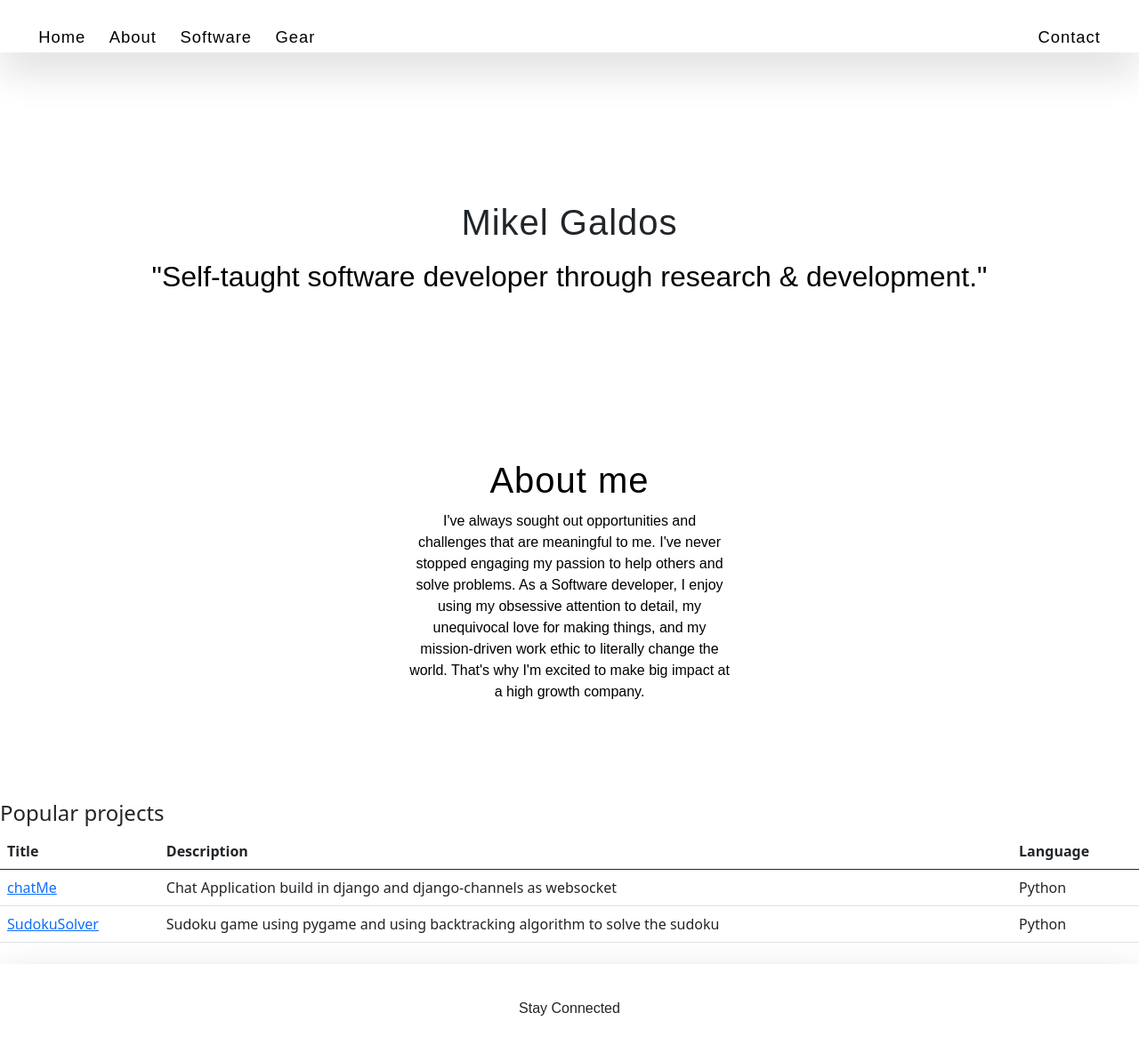
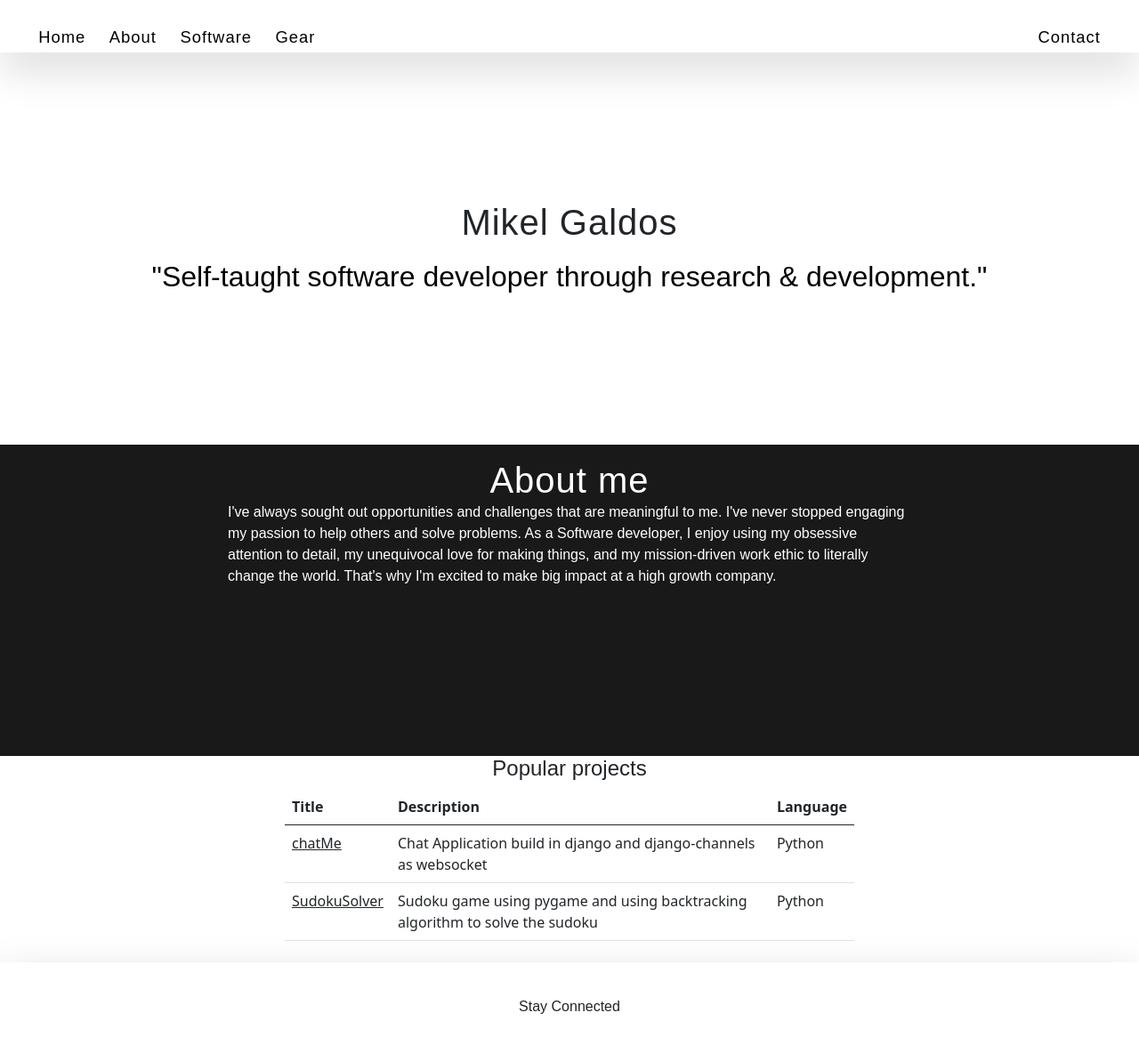
Before and after one commit to MikelGV/Personal-Website, a Flask app: page / in a window 1280 px wide. Shown: the whole page at 89% size. After the commit the page ends 1140 px from the top, so only its background shows below. Run offline with Flask 2, Linux system fonts and the light colour scheme.

Commit message:
added style to table

```diff
--- a/src/flaskr/static/css/index.css
+++ b/src/flaskr/static/css/index.css
@@ -3,7 +3,10 @@ h1{
     font-family: Arial, Helvetica, sans-serif;
     letter-spacing: 1px;
 }
-h5, p {
+div {
+    display: block;
+}
+h5 {
     font-family: Arial, Helvetica, sans-serif;
     display: block;
     text-align: center;
@@ -11,6 +14,25 @@ h5, p {
     margin-block-end: 1em;
     margin-inline-start: 0px;
     margin-inline-end: 0px;
+}
+p {
+    font-family: Arial, Helvetica, sans-serif;
+}
+h4 {
+    font-family: Arial, Helvetica, sans-serif;
+    display: block;
+    text-align: center;
+}
+.plainLink, .plainLink:hover {
+    color: inherit;
+    touch-action: manipulation;
+}
+
+.table {
+    width: 500%;
+    max-width: 50%;
+    margin: auto;
+    background-color: transparent;
 }
 
 .nav {
@@ -21,6 +43,9 @@ h5, p {
     background: url() no-repeat 50% 50% fixed;
     background-size: 130%;
     overflow: hidden;
+}
+.aboutsection {
+    background-color: #191919;
 }
 .nav h5 {
     position: absolute;
@@ -41,18 +66,15 @@ h5, p {
 .content-wrapper {
     margin: auto;
     width: 80%;
-    height: 400px;
+    height: 350px;
     padding: 1em 10%;
 }
 
 .content-wrapper h1 {
     margin: 0;
-    color: black;
+    color: white;
   }
 
 .content-wrapper p {
-    color: black;
-    width: 50%;
-    margin: auto;
-    padding: 10px;
+    color: white;
   }
```
